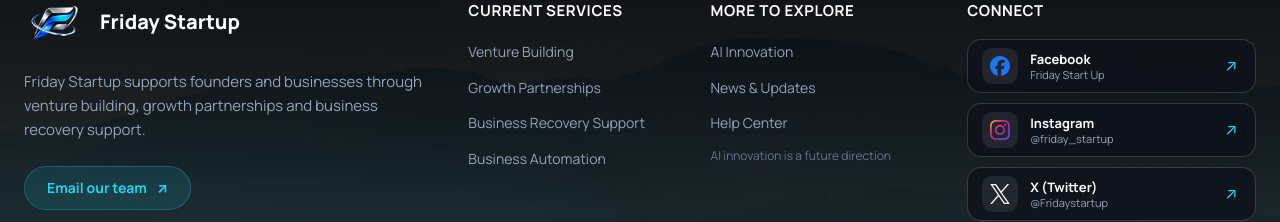
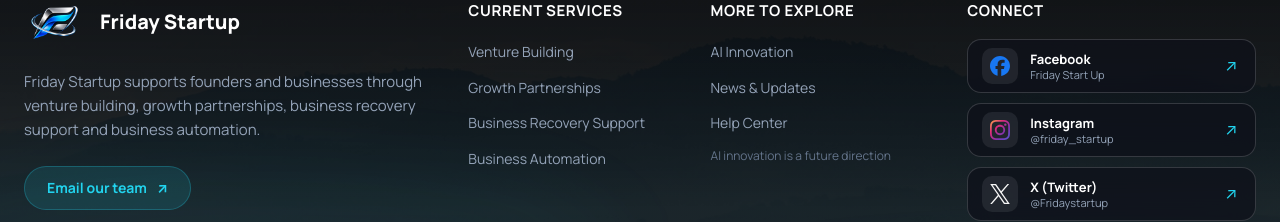
Before and after one commit to samiulislam9082-lgtm/friday-startup-website, a plain HTML site: page 404.html in a window 1280 px wide. Shown: the part 746-968 px from the top of the page. Drawn offline with Linux system fonts and the light colour scheme.

Commit message:
Align shared footer with four current services

```diff
--- a/404.html
+++ b/404.html
@@ -72,7 +72,7 @@
             <span id="footer-brand-title">Friday Startup</span>
           </a>
           <p class="footer-landscape__summary">
-            Friday Startup supports founders and businesses through venture building, growth partnerships and business recovery support.
+            Friday Startup supports founders and businesses through venture building, growth partnerships, business recovery support and business automation.
           </p>
           <a class="footer-landscape__email" href="https://mail.google.com/mail/?fs=1&amp;to=fridaystartup1%40gmail.com&amp;tf=cm" target="_blank" rel="noopener noreferrer">
             <span>Email our team</span>
```
Also changed, not shown: news.html (+1 -1 lines), privacy.html (+1 -1 lines), terms.html (+1 -1 lines).
